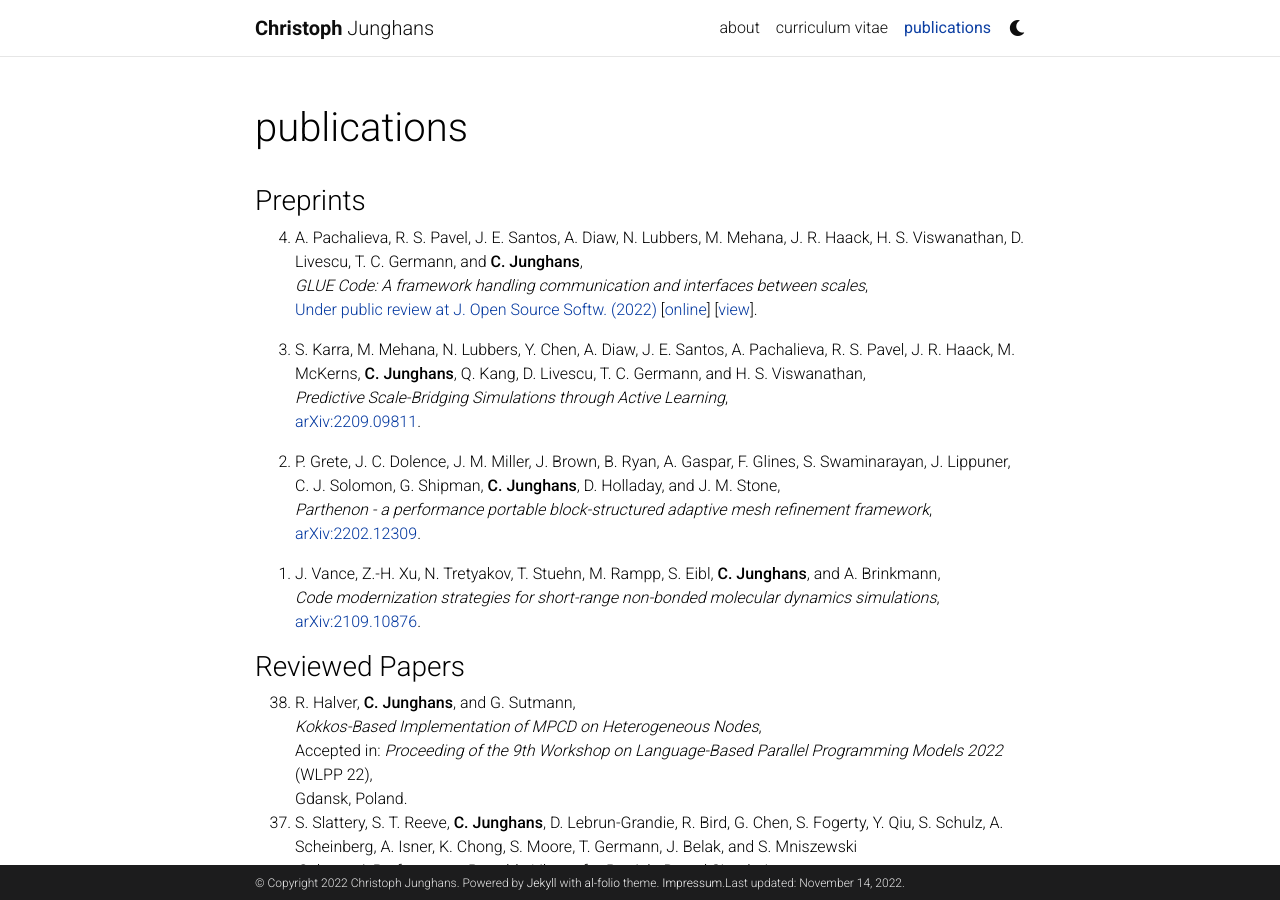
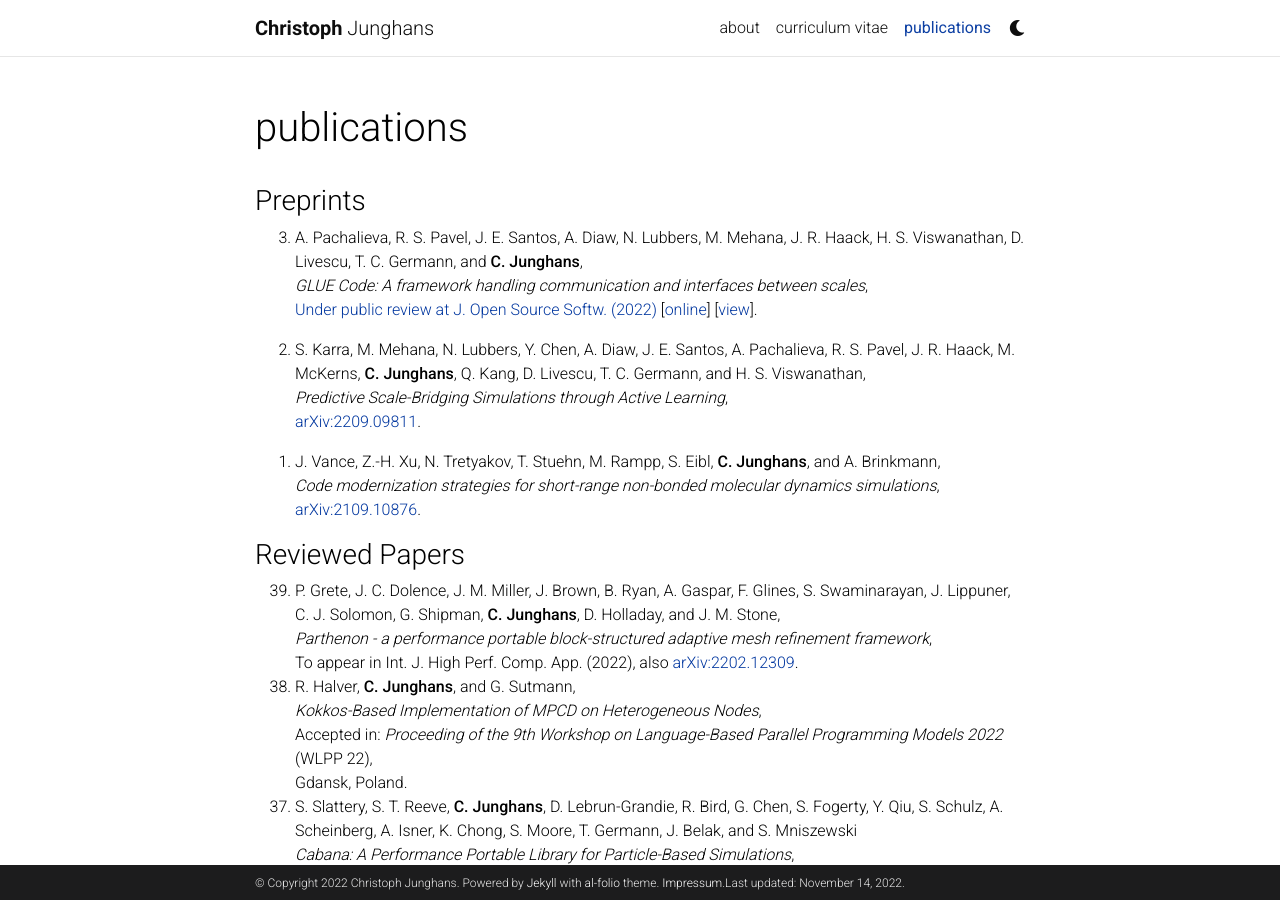
Before and after one commit to junghans/junghans.github.io, a Jekyll site: the page built from _pages/publications.md, in a window 1280 px wide and 900 px high. Built offline with Jekyll 4.4.1, drawn with Linux system fonts in a browser that asks for light colours; comment, search, counter and statistics services are not loaded; a style sheet for code colours, icons or effects is not loaded; some of the changed lines change nothing that is shown.

Commit message:
Update publications.md

```diff
--- a/_pages/publications.md
+++ b/_pages/publications.md
@@ -18,10 +18,6 @@ nav: true
    *Predictive Scale-Bridging Simulations through Active Learning*,<br>
    [arXiv:2209.09811](https://arxiv.org/abs/2209.09811).
 
-0. P. Grete, J. C. Dolence, J. M. Miller, J. Brown, B. Ryan, A. Gaspar, F. Glines, S. Swaminarayan, J. Lippuner, C. J. Solomon, G. Shipman, **C. Junghans**, D. Holladay, and J. M. Stone,<br>
-   *Parthenon - a performance portable block-structured adaptive mesh refinement framework*,<br>
-   [arXiv:2202.12309](https://arxiv.org/abs/2202.12309).
-
 0. J. Vance, Z.-H. Xu, N. Tretyakov, T. Stuehn, M. Rampp, S. Eibl, **C. Junghans**, and A. Brinkmann,<br>
    *Code modernization strategies for short-range non-bonded molecular dynamics simulations*,<br>
    [arXiv:2109.10876](https://arxiv.org/abs/2109.10876).
@@ -31,6 +27,9 @@ nav: true
 
 {: reversed="reversed"}
 
+0. P. Grete, J. C. Dolence, J. M. Miller, J. Brown, B. Ryan, A. Gaspar, F. Glines, S. Swaminarayan, J. Lippuner, C. J. Solomon, G. Shipman, **C. Junghans**, D. Holladay, and J. M. Stone,<br>
+   *Parthenon - a performance portable block-structured adaptive mesh refinement framework*,<br>
+   To appear in Int. J. High Perf. Comp. App. (2022), also [arXiv:2202.12309](https://arxiv.org/abs/2202.12309).
 0. R. Halver, **C. Junghans**, and G. Sutmann,<br>
    *Kokkos-Based Implementation of MPCD on Heterogeneous Nodes*,<br>
    Accepted in: *Proceeding of the 9th Workshop on Language-Based Parallel Programming Models 2022* (WLPP 22),<br>
```
